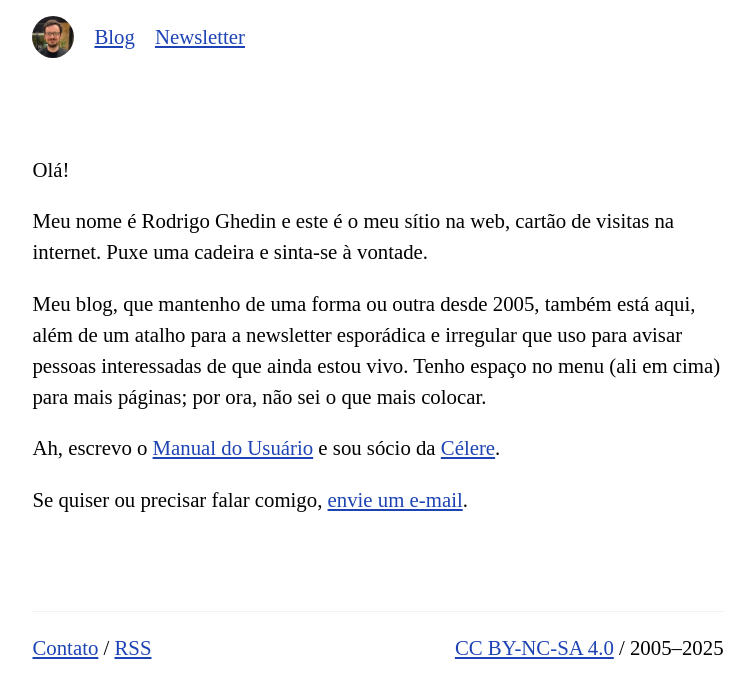
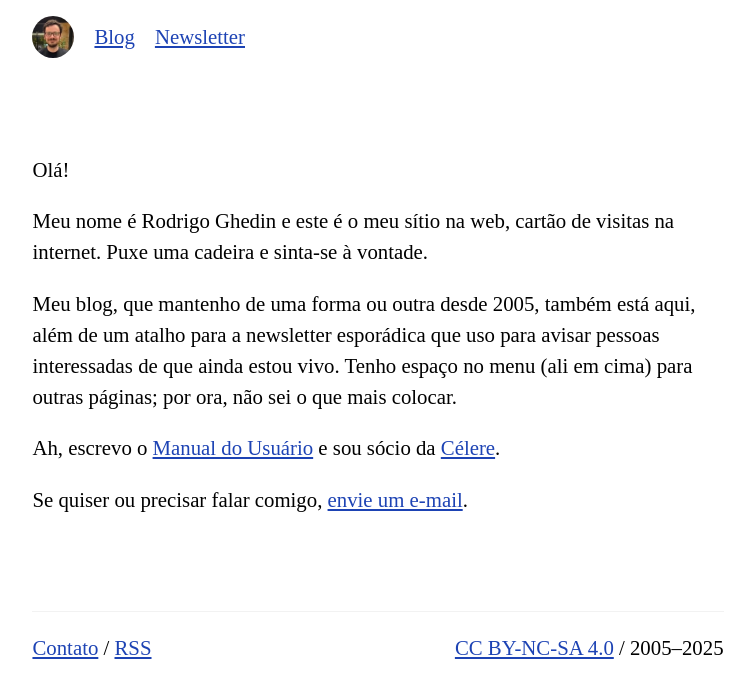
Before and after one commit to rghedin/rodrigoghedin, a Jekyll site: the page built from index.md, in a window 1280 px wide. Shown: the top 698 px of the page, without its empty margins (262-1016 px from the left). Built offline with Jekyll 4.4.1, drawn with Linux system fonts in a browser that asks for light colours.

Commit message:
Post “Vez ou outra acesso o site do YouTube para…”

```diff
--- a/index.md
+++ b/index.md
@@ -7,7 +7,7 @@
 
 Meu nome é Rodrigo Ghedin e este é o meu sítio na web, cartão de visitas na internet. Puxe uma cadeira e sinta-se à vontade.
 
-Meu blog, que mantenho de uma forma ou outra desde 2005, também está aqui, além de um atalho para a newsletter esporádica e irregular que uso para avisar pessoas interessadas de que ainda estou vivo. Tenho espaço no menu (ali em cima) para mais páginas; por ora, não sei o que mais colocar.
+Meu blog, que mantenho de uma forma ou outra desde 2005, também está aqui, além de um atalho para a newsletter esporádica que uso para avisar pessoas interessadas de que ainda estou vivo. Tenho espaço no menu (ali em cima) para outras páginas; por ora, não sei o que mais colocar.
 
 Ah, escrevo o [Manual do Usuário](https://manualdousuario.net) e sou sócio da [Célere](https://celere.dev).
 
```
Also changed, not shown: _posts/2025/3/2025-03-17-vez-ou-outra-acesso-o-site-do-youtube-para.md (added, +18 -0 lines), Gemfile.lock.
